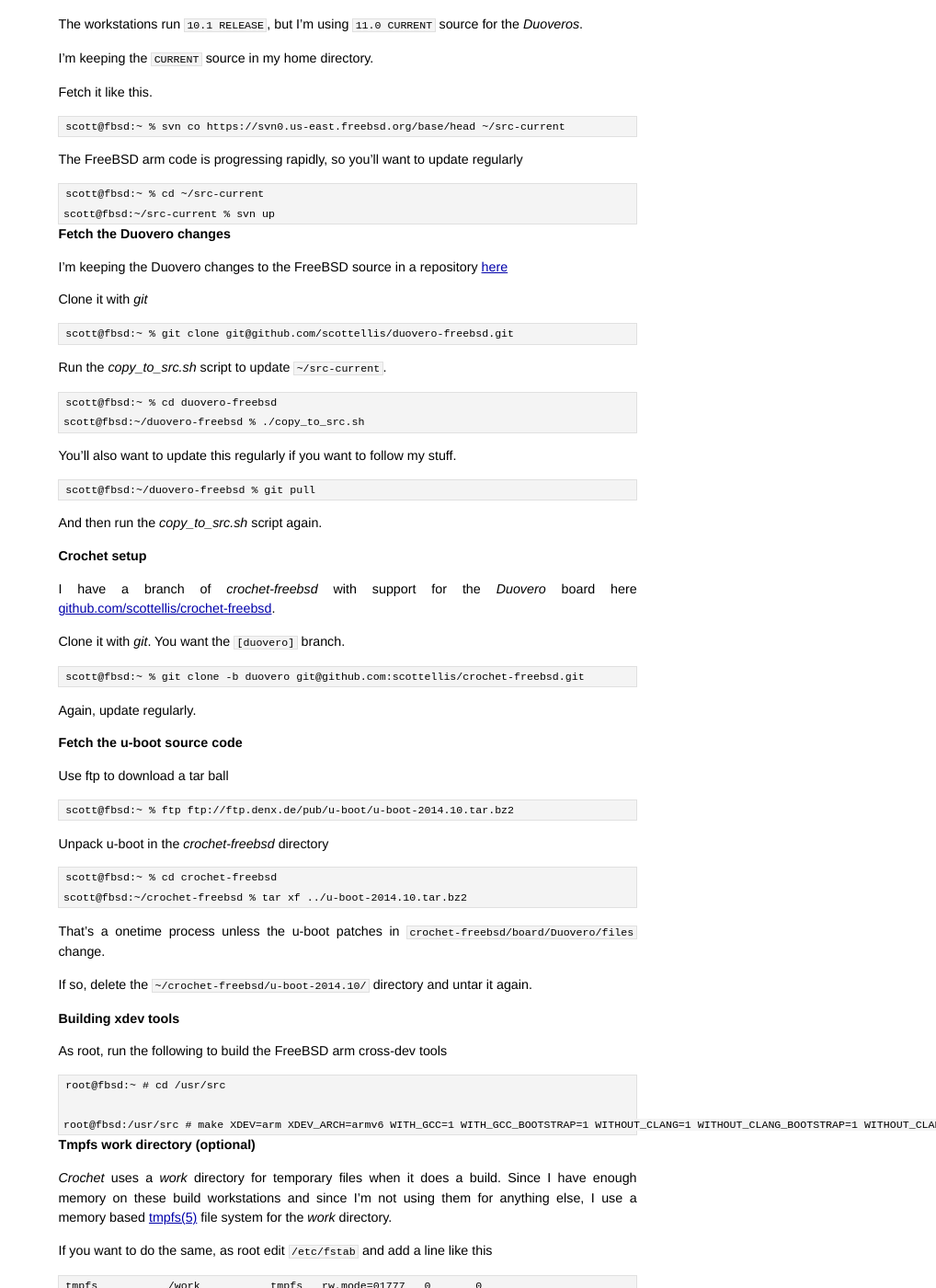
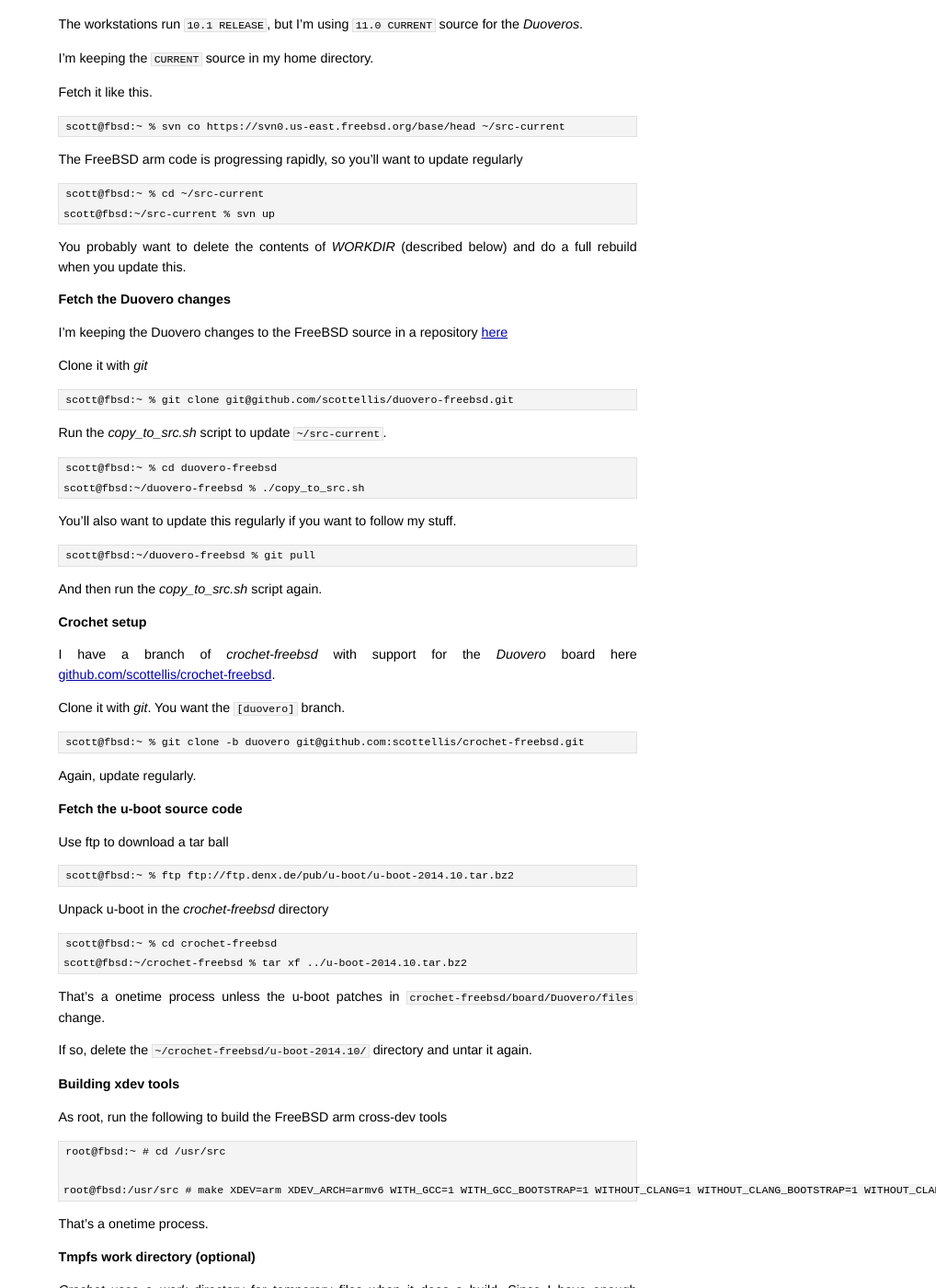
Before and after one commit to jumpnow/jumpnowtek-site, a Jekyll site: the page built from _posts/2014-11-30-FreeBSD-Duovero-build-workstation-setup.md, in a window 1280 px wide and 1400 px high, scrolled down 714 px. Shown: the whole window at 92% size, without its empty margins (262-1280 px from the left). Built offline with Jekyll 4.4.1, drawn with Linux system fonts in a browser that asks for light colours.

Commit message:
Small wording

```diff
--- a/_posts/2014-11-30-FreeBSD-Duovero-build-workstation-setup.md
+++ b/_posts/2014-11-30-FreeBSD-Duovero-build-workstation-setup.md
@@ -46,6 +46,8 @@
 
     scott@fbsd:~ % cd ~/src-current
 	scott@fbsd:~/src-current % svn up
+
+You probably want to delete the contents of *WORKDIR* (described below) and do a full rebuild when you update this.
 
 ### Fetch the Duovero changes
 
@@ -99,6 +101,7 @@
 
     root@fbsd:/usr/src # make XDEV=arm XDEV_ARCH=armv6 WITH_GCC=1 WITH_GCC_BOOTSTRAP=1 WITHOUT_CLANG=1 WITHOUT_CLANG_BOOTSTRAP=1 WITHOUT_CLANG_IS_CC=1 WITHOUT_TESTS=1 xdev
 
+That's a onetime process.
 
 ### Tmpfs work directory (optional)
 
```
